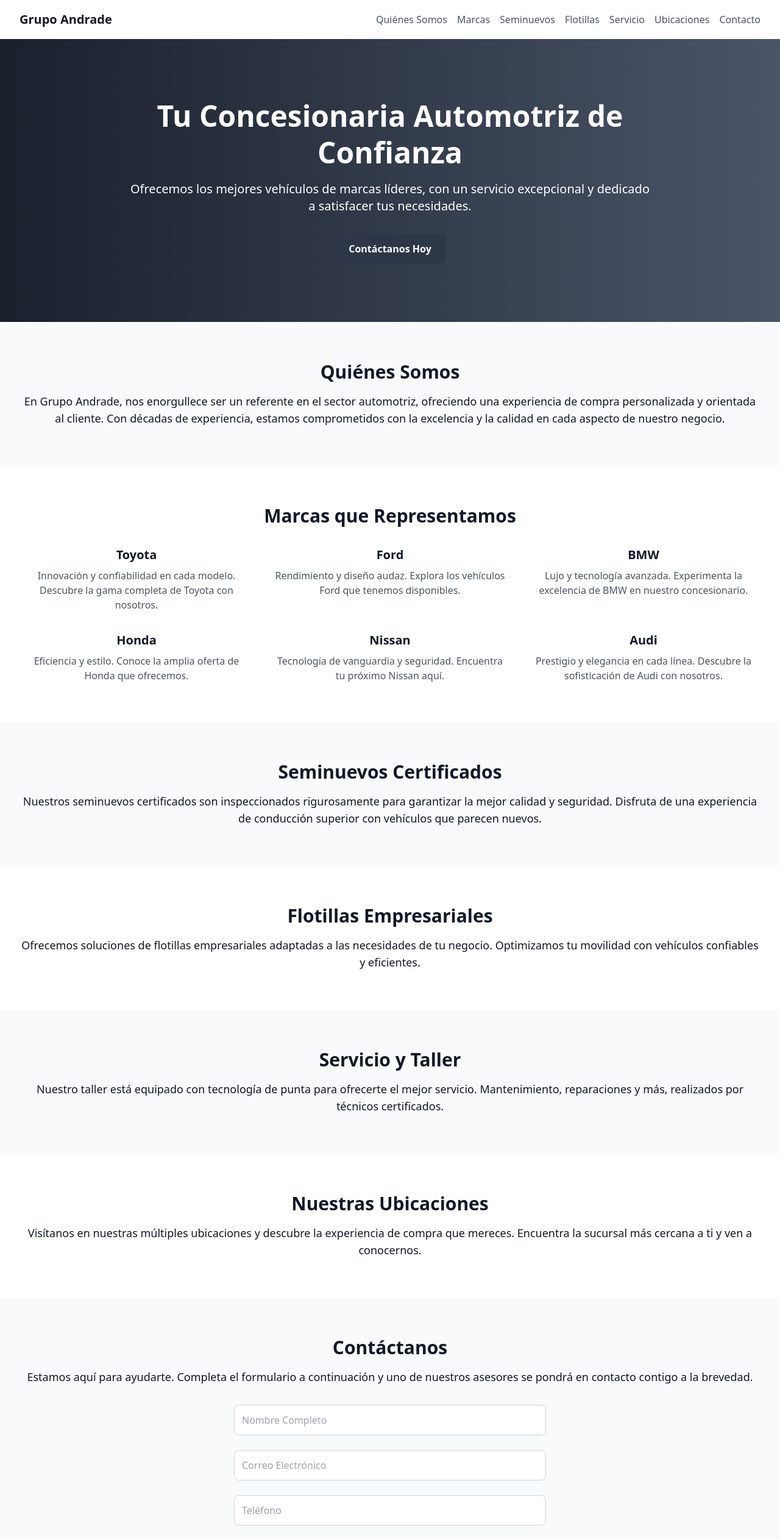
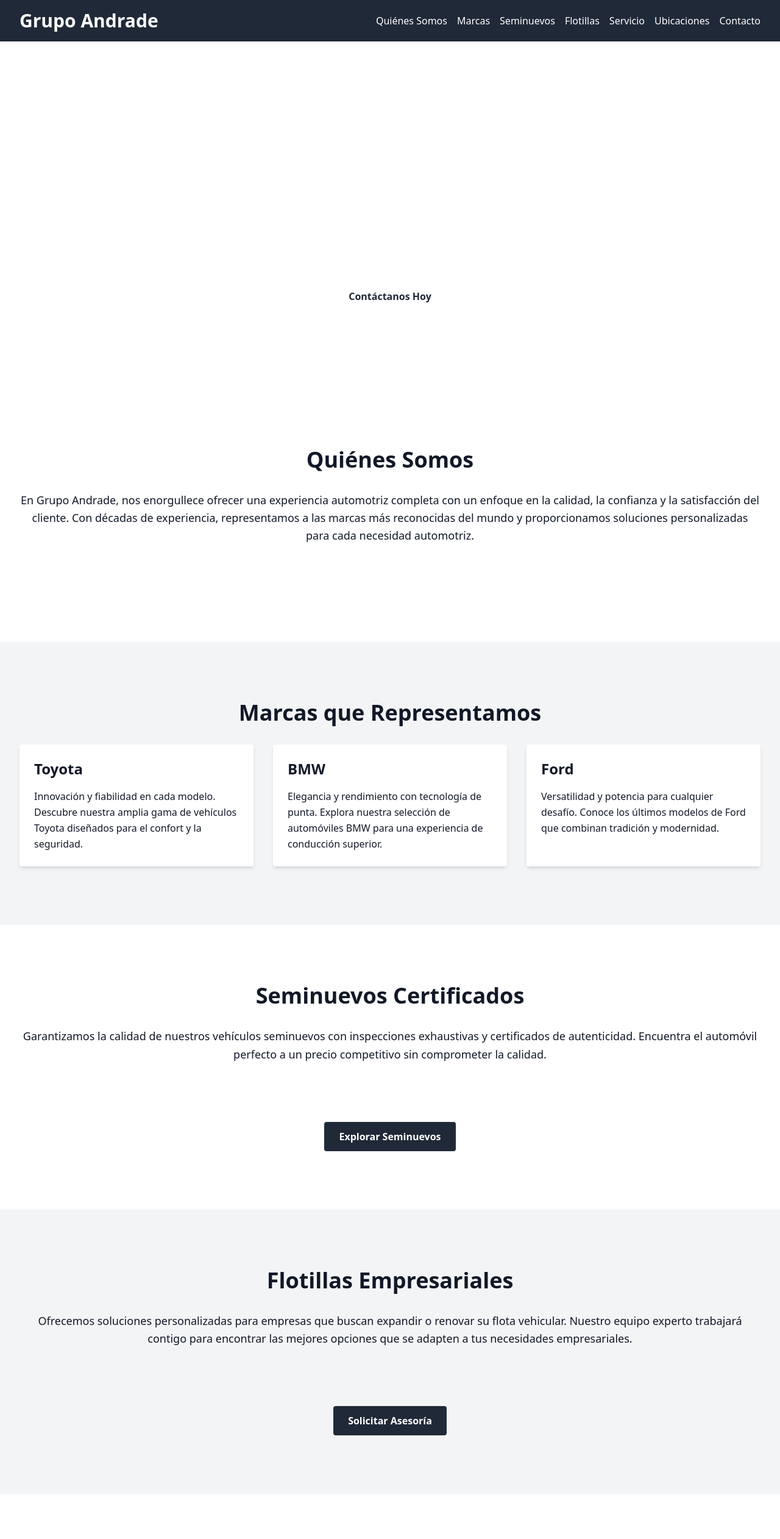
Before and after one commit to Merkurcode/landings-agents, a plain HTML site: page GrupoAndrade/index.html in a window 1280 px wide. Shown: the top 2524 px of the page at 61% size. Drawn offline with nearby package versions, Linux system fonts and the light colour scheme.

Commit message:
chore: add GrupoAndrade/index.html

```diff
--- a/GrupoAndrade/index.html
+++ b/GrupoAndrade/index.html
@@ -1,155 +1,210 @@
 <html lang="es">
+
 <head>
     <meta charset="UTF-8">
     <meta name="viewport" content="width=device-width, initial-scale=1.0">
-    <title>Grupo Andrade - Tu Concesionaria Automotriz de Confianza</title>
-    <meta name="description" content="Grupo Andrade es un líder en el sector automotriz, ofreciendo vehículos de las mejores marcas, seminuevos certificados, flotillas empresariales y servicio de taller.">
+    <meta name="description"
+        content="Grupo Andrade: Líder automotriz con marcas prestigiosas, seminuevos certificados y servicio integral.">
+    <meta property="og:title" content="Grupo Andrade">
+    <meta property="og:description"
+        content="Experiencia automotriz de confianza con marcas líderes, seminuevos certificados y flotillas empresariales.">
+    <meta property="og:type" content="website">
+    <meta property="og:url" content="https://grupoandrade.com">
+    <meta property="og:image" content="https://grupoandrade.com/og-image.jpg">
+    <meta name="twitter:card" content="summary_large_image">
+    <meta name="twitter:site" content="@grupoandrade">
+    <meta name="twitter:title" content="Grupo Andrade">
+    <meta name="twitter:description"
+        content="Explora nuestras marcas, seminuevos certificados y servicios automotrices de calidad.">
+    <meta name="twitter:image" content="https://grupoandrade.com/twitter-image.jpg">
+    <title>Grupo Andrade</title>
     <script src="https://cdn.tailwindcss.com"></script>
 
 
   <link rel="stylesheet" href="styles.css" /></head>
-<body class="bg-gray-50 text-gray-900">
-    <header class="bg-white shadow-lg">
-        <div class="max-w-7xl mx-auto px-4 sm:px-6 lg:px-8">
-            <nav class="flex items-center justify-between h-16">
-                <div class="flex items-center">
-                    <h1 class="text-xl font-bold text-gray-900">Grupo Andrade</h1>
-                </div>
-                <div class="hidden md:block">
-                    <div class="ml-10 flex items-baseline space-x-4">
-                        <a href="#about" class="text-gray-600 hover:text-gray-900">Quiénes Somos</a>
-                        <a href="#brands" class="text-gray-600 hover:text-gray-900">Marcas</a>
-                        <a href="#certified" class="text-gray-600 hover:text-gray-900">Seminuevos</a>
-                        <a href="#fleet" class="text-gray-600 hover:text-gray-900">Flotillas</a>
-                        <a href="#service" class="text-gray-600 hover:text-gray-900">Servicio</a>
-                        <a href="#locations" class="text-gray-600 hover:text-gray-900">Ubicaciones</a>
-                        <a href="#contact" class="text-gray-600 hover:text-gray-900">Contacto</a>
-                    </div>
-                </div>
+
+<body class="bg-white text-gray-900">
+    <header class="bg-gray-800 text-white py-4">
+        <div class="max-w-7xl mx-auto px-4 sm:px-6 lg:px-8 flex justify-between items-center">
+            <h1 class="text-3xl font-bold">Grupo Andrade</h1>
+            <nav>
+                <ul class="flex space-x-4">
+                    <li><a href="#about" class="hover:text-gray-400">Quiénes Somos</a></li>
+                    <li><a href="#brands" class="hover:text-gray-400">Marcas</a></li>
+                    <li><a href="#certified" class="hover:text-gray-400">Seminuevos</a></li>
+                    <li><a href="#fleet" class="hover:text-gray-400">Flotillas</a></li>
+                    <li><a href="#services" class="hover:text-gray-400">Servicio</a></li>
+                    <li><a href="#locations" class="hover:text-gray-400">Ubicaciones</a></li>
+                    <li><a href="#contact" class="hover:text-gray-400">Contacto</a></li>
+                </ul>
             </nav>
         </div>
     </header>
 
     <main>
-        <section class="hero-gradient text-white py-24">
-            <div class="max-w-4xl mx-auto px-4 text-center">
-                <h2 class="text-5xl font-extrabold leading-tight">Tu Concesionaria Automotriz de Confianza</h2>
-                <p class="mt-4 text-xl">Ofrecemos los mejores vehículos de marcas líderes, con un servicio excepcional y dedicado a satisfacer tus necesidades.</p>
-                <a href="#contact" class="mt-8 inline-block btn-cta py-3 px-6 rounded-lg font-semibold">Contáctanos Hoy</a>
+        <!-- Hero Section -->
+        <section class="bg-gradient text-white py-16 md:py-24 lg:py-32 text-center">
+            <div class="max-w-2xl mx-auto">
+                <h2 class="text-5xl font-extrabold leading-tight text-gradient">Tu Experiencia Automotriz de Confianza</h2>
+                <p class="mt-4 text-xl leading-relaxed">Descubre vehículos de marcas líderes, seminuevos certificados y
+                    servicios especializados para mantener tu automóvil en óptimas condiciones.</p>
+                <a href="#contact"
+                    class="mt-8 inline-block bg-white text-gray-800 font-semibold py-3 px-6 rounded hover:bg-gray-200 hover-transition">Contáctanos
+                    Hoy</a>
             </div>
         </section>
 
-        <section id="about" class="py-16 bg-gray-50">
+        <!-- About Us Section -->
+        <section id="about" class="py-16 md:py-24">
             <div class="max-w-7xl mx-auto px-4 sm:px-6 lg:px-8">
-                <div class="text-center">
-                    <h3 class="text-3xl font-bold">Quiénes Somos</h3>
-                    <p class="mt-4 text-lg">En Grupo Andrade, nos enorgullece ser un referente en el sector automotriz, ofreciendo una experiencia de compra personalizada y orientada al cliente. Con décadas de experiencia, estamos comprometidos con la excelencia y la calidad en cada aspecto de nuestro negocio.</p>
-                </div>
+                <h2 class="text-4xl font-bold text-center mb-8">Quiénes Somos</h2>
+                <p class="text-lg leading-relaxed text-center mb-16">En Grupo Andrade, nos enorgullece ofrecer una
+                    experiencia automotriz completa con un enfoque en la calidad, la confianza y la satisfacción del
+                    cliente. Con décadas de experiencia, representamos a las marcas más reconocidas del mundo y
+                    proporcionamos soluciones personalizadas para cada necesidad automotriz.</p>
             </div>
         </section>
 
-        <section id="brands" class="py-16 bg-white">
+        <!-- Brands Section -->
+        <section id="brands" class="bg-gray-100 py-16 md:py-24">
             <div class="max-w-7xl mx-auto px-4 sm:px-6 lg:px-8">
-                <h3 class="text-3xl font-bold text-center">Marcas que Representamos</h3>
-                <div class="mt-8 grid grid-cols-2 md:grid-cols-3 gap-8">
-                    <div class="text-center">
-                        <h4 class="text-xl font-semibold">Toyota</h4>
-                        <p class="mt-2 text-gray-600">Innovación y confiabilidad en cada modelo. Descubre la gama completa de Toyota con nosotros.</p>
+                <h2 class="text-4xl font-bold text-center mb-8">Marcas que Representamos</h2>
+                <div class="grid grid-cols-1 sm:grid-cols-2 md:grid-cols-3 gap-8">
+                    <div class="bg-white shadow-md p-6 rounded hover:shadow-lg hover-transition">
+                        <h3 class="text-2xl font-semibold mb-4">Toyota</h3>
+                        <p class="text-base leading-relaxed">Innovación y fiabilidad en cada modelo. Descubre nuestra
+                            amplia gama de vehículos Toyota diseñados para el confort y la seguridad.</p>
                     </div>
-                    <div class="text-center">
-                        <h4 class="text-xl font-semibold">Ford</h4>
-                        <p class="mt-2 text-gray-600">Rendimiento y diseño audaz. Explora los vehículos Ford que tenemos disponibles.</p>
+                    <div class="bg-white shadow-md p-6 rounded hover:shadow-lg hover-transition">
+                        <h3 class="text-2xl font-semibold mb-4">BMW</h3>
+                        <p class="text-base leading-relaxed">Elegancia y rendimiento con tecnología de punta. Explora
+                            nuestra selección de automóviles BMW para una experiencia de conducción superior.</p>
                     </div>
-                    <div class="text-center">
-                        <h4 class="text-xl font-semibold">BMW</h4>
-                        <p class="mt-2 text-gray-600">Lujo y tecnología avanzada. Experimenta la excelencia de BMW en nuestro concesionario.</p>
-                    </div>
-                    <div class="text-center">
-                        <h4 class="text-xl font-semibold">Honda</h4>
-                        <p class="mt-2 text-gray-600">Eficiencia y estilo. Conoce la amplia oferta de Honda que ofrecemos.</p>
-                    </div>
-                    <div class="text-center">
-                        <h4 class="text-xl font-semibold">Nissan</h4>
-                        <p class="mt-2 text-gray-600">Tecnología de vanguardia y seguridad. Encuentra tu próximo Nissan aquí.</p>
-                    </div>
-                    <div class="text-center">
-                        <h4 class="text-xl font-semibold">Audi</h4>
-                        <p class="mt-2 text-gray-600">Prestigio y elegancia en cada línea. Descubre la sofisticación de Audi con nosotros.</p>
+                    <div class="bg-white shadow-md p-6 rounded hover:shadow-lg hover-transition">
+                        <h3 class="text-2xl font-semibold mb-4">Ford</h3>
+                        <p class="text-base leading-relaxed">Versatilidad y potencia para cualquier desafío. Conoce los
+                            últimos modelos de Ford que combinan tradición y modernidad.</p>
                     </div>
                 </div>
             </div>
         </section>
 
-        <section id="certified" class="py-16 bg-gray-50">
+        <!-- Certified Pre-Owned Section -->
+        <section id="certified" class="py-16 md:py-24">
             <div class="max-w-7xl mx-auto px-4 sm:px-6 lg:px-8">
-                <h3 class="text-3xl font-bold text-center">Seminuevos Certificados</h3>
-                <p class="mt-4 text-lg text-center">Nuestros seminuevos certificados son inspeccionados rigurosamente para garantizar la mejor calidad y seguridad. Disfruta de una experiencia de conducción superior con vehículos que parecen nuevos.</p>
+                <h2 class="text-4xl font-bold text-center mb-8">Seminuevos Certificados</h2>
+                <p class="text-lg leading-relaxed text-center mb-16">Garantizamos la calidad de nuestros vehículos
+                    seminuevos con inspecciones exhaustivas y certificados de autenticidad. Encuentra el automóvil
+                    perfecto a un precio competitivo sin comprometer la calidad.</p>
+                <div class="flex justify-center">
+                    <a href="#contact"
+                        class="mt-8 inline-block bg-gray-800 text-white font-semibold py-3 px-6 rounded hover:bg-gray-700 hover-transition">Explorar
+                        Seminuevos</a>
+                </div>
             </div>
         </section>
 
-        <section id="fleet" class="py-16 bg-white">
+        <!-- Fleet Solutions Section -->
+        <section id="fleet" class="bg-gray-100 py-16 md:py-24">
             <div class="max-w-7xl mx-auto px-4 sm:px-6 lg:px-8">
-                <h3 class="text-3xl font-bold text-center">Flotillas Empresariales</h3>
-                <p class="mt-4 text-lg text-center">Ofrecemos soluciones de flotillas empresariales adaptadas a las necesidades de tu negocio. Optimizamos tu movilidad con vehículos confiables y eficientes.</p>
+                <h2 class="text-4xl font-bold text-center mb-8">Flotillas Empresariales</h2>
+                <p class="text-lg leading-relaxed text-center mb-16">Ofrecemos soluciones personalizadas para empresas
+                    que buscan expandir o renovar su flota vehicular. Nuestro equipo experto trabajará contigo para
+                    encontrar las mejores opciones que se adapten a tus necesidades empresariales.</p>
+                <div class="flex justify-center">
+                    <a href="#contact"
+                        class="mt-8 inline-block bg-gray-800 text-white font-semibold py-3 px-6 rounded hover:bg-gray-700 hover-transition">Solicitar
+                        Asesoría</a>
+                </div>
             </div>
         </section>
 
-        <section id="service" class="py-16 bg-gray-50">
+        <!-- Service and Workshop Section -->
+        <section id="services" class="py-16 md:py-24">
             <div class="max-w-7xl mx-auto px-4 sm:px-6 lg:px-8">
-                <h3 class="text-3xl font-bold text-center">Servicio y Taller</h3>
-                <p class="mt-4 text-lg text-center">Nuestro taller está equipado con tecnología de punta para ofrecerte el mejor servicio. Mantenimiento, reparaciones y más, realizados por técnicos certificados.</p>
+                <h2 class="text-4xl font-bold text-center mb-8">Servicio y Taller</h2>
+                <p class="text-lg leading-relaxed text-center mb-16">Nuestros talleres autorizados están equipados con
+                    tecnología de última generación y personal calificado para asegurar que tu vehículo reciba el mejor
+                    mantenimiento. Ofrecemos servicios rápidos, eficientes y a precios competitivos.</p>
+                <div class="flex justify-center">
+                    <a href="#contact"
+                        class="mt-8 inline-block bg-gray-800 text-white font-semibold py-3 px-6 rounded hover:bg-gray-700 hover-transition">Agendar
+                        Cita</a>
+                </div>
             </div>
         </section>
 
-        <section id="locations" class="py-16 bg-white">
+        <!-- Locations Section -->
+        <section id="locations" class="bg-gray-100 py-16 md:py-24">
             <div class="max-w-7xl mx-auto px-4 sm:px-6 lg:px-8">
-                <h3 class="text-3xl font-bold text-center">Nuestras Ubicaciones</h3>
-                <p class="mt-4 text-lg text-center">Visítanos en nuestras múltiples ubicaciones y descubre la experiencia de compra que mereces. Encuentra la sucursal más cercana a ti y ven a conocernos.</p>
+                <h2 class="text-4xl font-bold text-center mb-8">Nuestras Ubicaciones</h2>
+                <p class="text-lg leading-relaxed text-center mb-16">Encuentra la sucursal de Grupo Andrade más cercana
+                    a ti. Estamos presentes en varias ciudades ofreciendo una atención personalizada y un servicio
+                    excepcional.</p>
+                <div class="grid grid-cols-1 sm:grid-cols-2 md:grid-cols-3 gap-8">
+                    <div class="bg-white shadow-md p-6 rounded hover:shadow-lg hover-transition">
+                        <h3 class="text-2xl font-semibold mb-4">Ciudad de México</h3>
+                        <p class="text-base leading-relaxed">Avenida Insurgentes Sur 1234, Colonia Roma. Servicio de
+                            lunes a sábado de 9:00 a 18:00.</p>
+                    </div>
+                    <div class="bg-white shadow-md p-6 rounded hover:shadow-lg hover-transition">
+                        <h3 class="text-2xl font-semibold mb-4">Guadalajara</h3>
+                        <p class="text-base leading-relaxed">Calle López Mateos 567, Zona Centro. Servicio de lunes a
+                            viernes de 10:00 a 19:00.</p>
+                    </div>
+                    <div class="bg-white shadow-md p-6 rounded hover:shadow-lg hover-transition">
+                        <h3 class="text-2xl font-semibold mb-4">Monterrey</h3>
+                        <p class="text-base leading-relaxed">Avenida Constitución 789, San Pedro. Servicio de lunes a
+                            sábado de 8:00 a 17:00.</p>
+                    </div>
+                </div>
             </div>
         </section>
 
-        <section id="contact" class="py-16 bg-gray-50">
+        <!-- Contact Section -->
+        <section id="contact" class="py-16 md:py-24">
             <div class="max-w-7xl mx-auto px-4 sm:px-6 lg:px-8">
-                <h3 class="text-3xl font-bold text-center">Contáctanos</h3>
-                <p class="mt-4 text-lg text-center">Estamos aquí para ayudarte. Completa el formulario a continuación y uno de nuestros asesores se pondrá en contacto contigo a la brevedad.</p>
-                <form class="mt-8 max-w-lg mx-auto">
-                    <div class="grid grid-cols-1 gap-6">
-                        <input type="text" class="border border-gray-300 p-3 rounded-lg" placeholder="Nombre Completo">
-                        <input type="email" class="border border-gray-300 p-3 rounded-lg" placeholder="Correo Electrónico">
-                        <input type="tel" class="border border-gray-300 p-3 rounded-lg" placeholder="Teléfono">
-                        <textarea class="border border-gray-300 p-3 rounded-lg" rows="4" placeholder="Mensaje"></textarea>
-                        <button type="submit" class="btn-cta py-3 px-6 rounded-lg font-semibold">Enviar Mensaje</button>
+                <h2 class="text-4xl font-bold text-center mb-8">Contacto</h2>
+                <p class="text-lg leading-relaxed text-center mb-16">Estamos aquí para ayudarte. Ponte en contacto con
+                    nosotros para más información sobre nuestros productos y servicios automotrices.</p>
+                <form class="max-w-lg mx-auto">
+                    <div class="mb-6">
+                        <label for="name" class="block text-sm font-medium text-gray-700">Nombre Completo</label>
+                        <input type="text" id="name" name="name" required
+                            class="mt-1 block w-full rounded-md border-gray-300 shadow-sm focus:border-indigo-500 focus:ring-indigo-500">
+                    </div>
+                    <div class="mb-6">
+                        <label for="email" class="block text-sm font-medium text-gray-700">Correo Electrónico</label>
+                        <input type="email" id="email" name="email" required
+                            class="mt-1 block w-full rounded-md border-gray-300 shadow-sm focus:border-indigo-500 focus:ring-indigo-500">
+                    </div>
+                    <div class="mb-6">
+                        <label for="message" class="block text-sm font-medium text-gray-700">Mensaje</label>
+                        <textarea id="message" name="message" rows="4" required
+                            class="mt-1 block w-full rounded-md border-gray-300 shadow-sm focus:border-indigo-500 focus:ring-indigo-500"></textarea>
+                    </div>
+                    <div class="flex justify-center">
+                        <button type="submit"
+                            class="bg-gray-800 text-white font-semibold py-3 px-6 rounded hover:bg-gray-700 hover-transition">Enviar
+                            Mensaje</button>
                     </div>
                 </form>
             </div>
         </section>
     </main>
 
-    <footer class="bg-gray-900 text-white py-8">
+    <footer class="bg-gray-800 text-white py-8">
         <div class="max-w-7xl mx-auto px-4 sm:px-6 lg:px-8">
-            <div class="flex justify-between">
-                <div>
-                    <h4 class="text-lg font-bold">Grupo Andrade</h4>
-                    <p class="mt-2">Tu concesionaria de confianza para automóviles de calidad y servicio excepcional.</p>
-                </div>
-                <div>
-                    <h4 class="text-lg font-bold">Enlaces Rápidos</h4>
-                    <ul class="mt-2 space-y-2">
-                        <li><a href="#about" class="hover:underline">Quiénes Somos</a></li>
-                        <li><a href="#brands" class="hover:underline">Marcas</a></li>
-                        <li><a href="#certified" class="hover:underline">Seminuevos</a></li>
-                        <li><a href="#fleet" class="hover:underline">Flotillas</a></li>
-                        <li><a href="#service" class="hover:underline">Servicio</a></li>
-                        <li><a href="#contact" class="hover:underline">Contacto</a></li>
-                    </ul>
-                </div>
-            </div>
-            <div class="mt-8 text-center text-gray-400">
-                <p>&copy; 2023 Grupo Andrade. Todos los derechos reservados.</p>
+            <div class="flex justify-between items-center">
+                <p class="text-sm">&copy; 2023 Grupo Andrade. Todos los derechos reservados.</p>
+                <ul class="flex space-x-4">
+                    <li><a href="#privacy" class="hover:text-gray-400">Política de Privacidad</a></li>
+                    <li><a href="#terms" class="hover:text-gray-400">Términos de Uso</a></li>
+                    <li><a href="#contact" class="hover:text-gray-400">Contacto</a></li>
+                </ul>
             </div>
         </div>
     </footer>
-
 
 
   <!-- Chatwoot -->
@@ -157,4 +212,5 @@
 
   <script src="main.js"></script>
 </body>
+
 </html>
```
